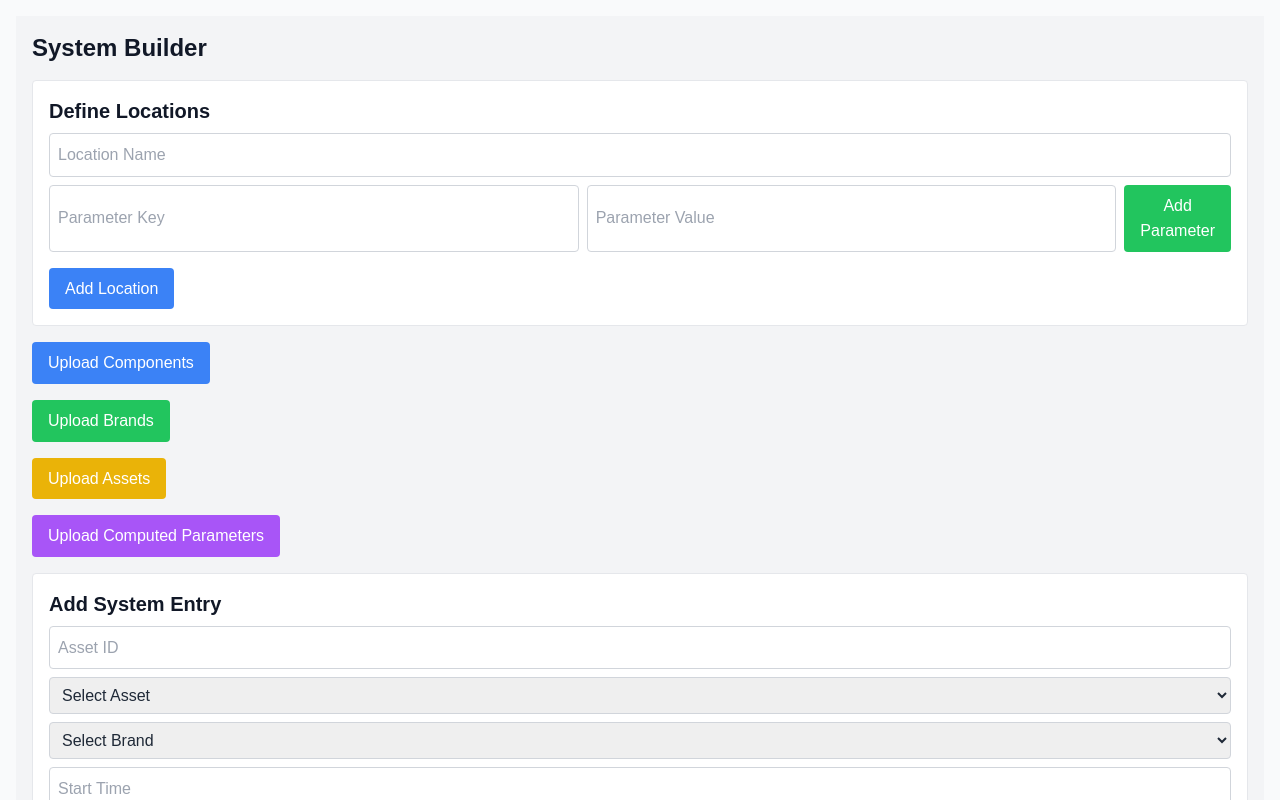
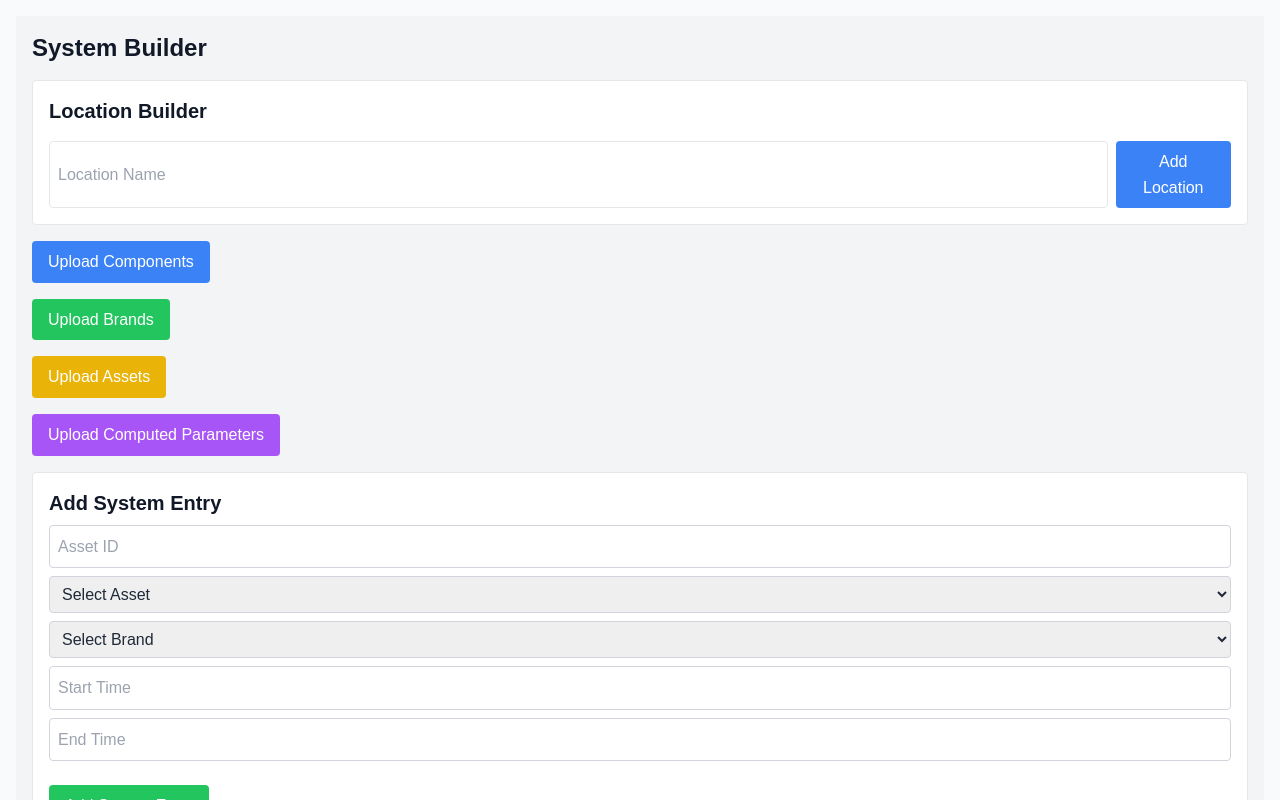
Before and after one commit to Eqedos/stevfns-json-builder, a Next.js app: page /system-builder in a window 1280 px wide. Shown: the top 800 px of the page. Built offline with nearby package versions, Linux system fonts and the light colour scheme.

Commit message:
edit location

```diff
--- a/app/components/system/LocationBuilder.js
+++ b/app/components/system/LocationBuilder.js
@@ -2,65 +2,144 @@
 import React, { useState } from 'react';
 
 export default function LocationBuilder({ locations, setLocations }) {
-  const [locationName, setLocationName] = useState('');
-  const [locationParams, setLocationParams] = useState({});
-  const [paramKey, setParamKey] = useState('');
-  const [paramValue, setParamValue] = useState('');
+  const [newLocationName, setNewLocationName] = useState('');
+  const [newParameterName, setNewParameterName] = useState('');
+  const [newParameterValue, setNewParameterValue] = useState('');
 
-  const addLocation = () => {
-    if (locationName) {
+  const handleAddLocation = () => {
+    if (newLocationName) {
       setLocations((prev) => ({
         ...prev,
-        [locationName]: {
-          locationName,
-          locationParameters: locationParams,
-        },
+        [newLocationName]: { locationName: newLocationName, locationParameters: {} },
       }));
-      setLocationName('');
-      setLocationParams({});
+      setNewLocationName('');
     }
   };
 
-  const addParameter = () => {
-    if (paramKey) {
-      setLocationParams((prev) => ({ ...prev, [paramKey]: parseFloat(paramValue) || paramValue }));
-      setParamKey('');
-      setParamValue('');
+  const handleAddParameter = (location) => {
+    if (newParameterName) {
+      setLocations((prev) => ({
+        ...prev,
+        [location]: {
+          ...prev[location],
+          locationParameters: {
+            ...prev[location].locationParameters,
+            [newParameterName]: parseFloat(newParameterValue) || newParameterValue,
+          },
+        },
+      }));
+      setNewParameterName('');
+      setNewParameterValue('');
     }
   };
 
+  const handleParameterChange = (location, paramName, value) => {
+    setLocations((prev) => ({
+      ...prev,
+      [location]: {
+        ...prev[location],
+        locationParameters: {
+          ...prev[location].locationParameters,
+          [paramName]: parseFloat(value) || value,
+        },
+      },
+    }));
+  };
+
+  const handleDeleteParameter = (location, paramName) => {
+    setLocations((prev) => {
+      const updatedLocation = { ...prev[location] };
+      delete updatedLocation.locationParameters[paramName];
+      return { ...prev, [location]: updatedLocation };
+    });
+  };
+
+  const handleDeleteLocation = (location) => {
+    setLocations((prev) => {
+      const updatedLocations = { ...prev };
+      delete updatedLocations[location];
+      return updatedLocations;
+    });
+  };
+
   return (
-    <div className="mb-4 p-4 bg-white border rounded">
-      <h2 className="text-xl font-semibold mb-2">Define Locations</h2>
+    <div className="p-4 bg-white border rounded mb-4">
+      <h2 className="text-xl font-semibold mb-4">Location Builder</h2>
+
+      {/* Display Existing Locations */}
+      {Object.entries(locations).map(([location, data]) => (
+        <div key={location} className="mb-4 border p-4 rounded">
+          <div className="flex justify-between items-center mb-2">
+            <h3 className="text-lg font-semibold">{data.locationName}</h3>
+            <button
+              className="text-red-500"
+              onClick={() => handleDeleteLocation(location)}
+            >
+              Delete Location
+            </button>
+          </div>
+
+          {/* Display and Edit Parameters */}
+          {Object.entries(data.locationParameters).map(([param, value]) => (
+            <div key={param} className="flex items-center mb-2">
+              <label className="w-1/3">{param}</label>
               <input
                 type="text"
-        placeholder="Location Name"
-        value={locationName}
-        onChange={(e) => setLocationName(e.target.value)}
-        className="w-full p-2 border border-gray-300 rounded mb-2"
+                value={value}
+                className="w-2/3 p-2 border rounded"
+                onChange={(e) => handleParameterChange(location, param, e.target.value)}
               />
-      <div className="flex gap-2 mb-2">
+              <button
+                className="ml-2 text-red-500"
+                onClick={() => handleDeleteParameter(location, param)}
+              >
+                Delete
+              </button>
+            </div>
+          ))}
+
+          {/* Add New Parameter */}
+          <div className="flex items-center mt-2">
             <input
               type="text"
-          placeholder="Parameter Key"
-          value={paramKey}
-          onChange={(e) => setParamKey(e.target.value)}
-          className="w-full p-2 border border-gray-300 rounded"
+              placeholder="Parameter Name"
+              className="w-1/3 p-2 border rounded mr-2"
+              value={newParameterName}
+              onChange={(e) => setNewParameterName(e.target.value)}
             />
             <input
               type="text"
               placeholder="Parameter Value"
-          value={paramValue}
-          onChange={(e) => setParamValue(e.target.value)}
-          className="w-full p-2 border border-gray-300 rounded"
+              className="w-2/3 p-2 border rounded"
+              value={newParameterValue}
+              onChange={(e) => setNewParameterValue(e.target.value)}
             />
-        <button onClick={addParameter} className="px-4 py-2 bg-green-500 text-white rounded">
+            <button
+              className="ml-2 px-4 py-2 bg-green-500 text-white rounded"
+              onClick={() => handleAddParameter(location)}
+            >
               Add Parameter
             </button>
           </div>
-      <button onClick={addLocation} className="px-4 py-2 bg-blue-500 text-white rounded mt-2">
+        </div>
+      ))}
+
+      {/* Add New Location */}
+      <div className="flex mt-4">
+        <input
+          type="text"
+          placeholder="Location Name"
+          className="w-full p-2 border rounded"
+          value={newLocationName}
+          onChange={(e) => setNewLocationName(e.target.value)}
+        />
+        <button
+          className="ml-2 px-4 py-2 bg-blue-500 text-white rounded"
+          onClick={handleAddLocation}
+        >
           Add Location
         </button>
       </div>
+    </div>
   );
 }
```
Lines whose indentation alone changed are shown as unchanged.
